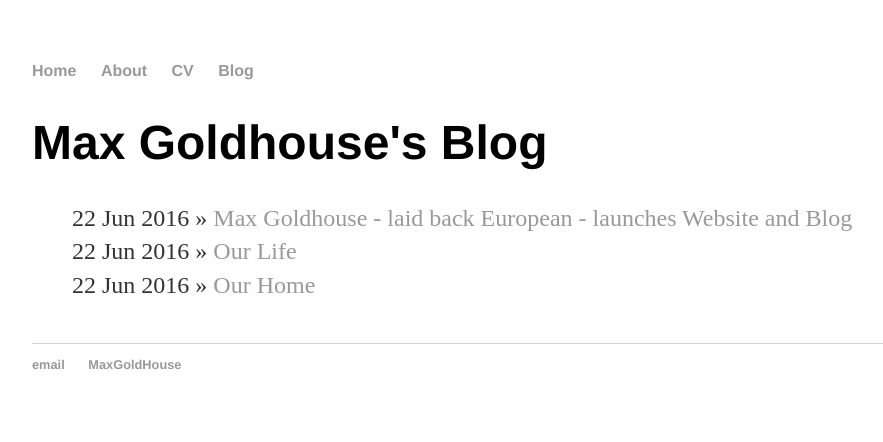
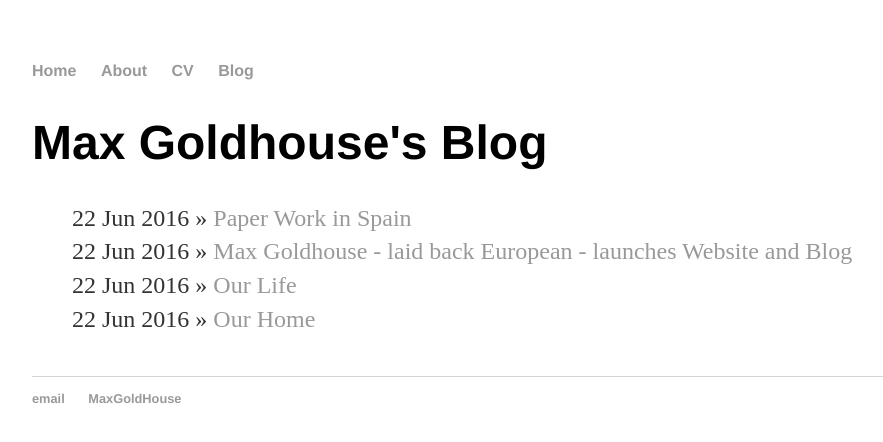
Before and after one commit to dindinet/jekyll-site, a Jekyll site: the page built from blog/index.html, in a window 1280 px wide. Shown: the top 442 px of the page, without its empty margins (160-1043 px from the left). Built offline with Jekyll 4.4.1, drawn with Linux system fonts in a browser that asks for light colours.

Commit message:
Update from Forestry.io

```diff
--- /dev/null
+++ b/_posts/2016-06-22-paper-work-in-spain.md
@@ -0,0 +1,7 @@
+---
+title: Paper Work in Spain
+date: '2016-06-22 15:29:06'
+layout: post
+draft: true
+
+---
```
Also changed, not shown: _posts/2016-06-22-our-life.md (+3 -0 lines), _posts/2016-06-22-max-goldhouse-site-launched.md (line endings or trailing spaces), _posts/2016-06-22-our-home.md (line endings or trailing spaces).
